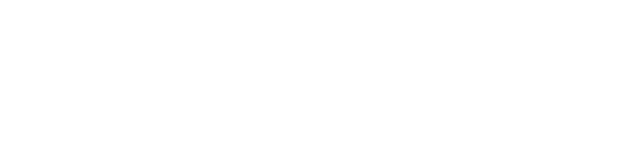
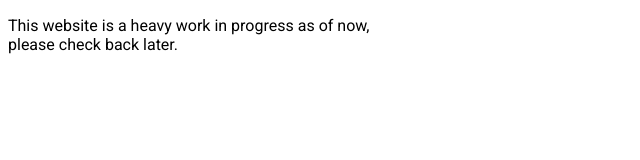
Before and after one commit to code-echo/website, a plain HTML site: page public/src/index.html in a window 1280 px wide. Shown: the whole page, without its empty margins (0-640 px from the left). Drawn offline with Linux system fonts and the light colour scheme.

Commit message:
Main boilerplate done, now for the rest

```diff
--- a/public/src/index.html
+++ b/public/src/index.html
@@ -1 +1,16 @@
-<!-- WIP -->
+<!DOCTYPE html>
+<html>
+  <head>
+    <title>A platform for code management and code collaboration</title>
+    <link href="https://fonts.googleapis.com/css?family=Roboto" rel="stylesheet">
+    <style>
+      * {
+        font-family: 'Roboto', sans-serif;
+      }
+    </style>
+  </head>
+  <body>
+    <!-- This website is a heavy work in progress so please standby -->
+    <p>This website is a heavy work in progress as of now,<br />please check back later.</p>
+  </body>
+</html>
```
